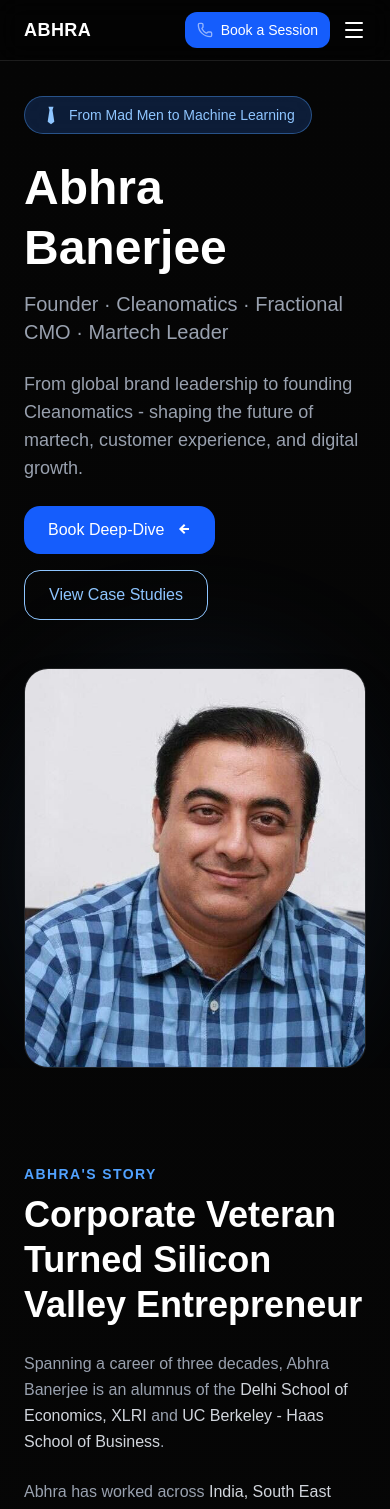
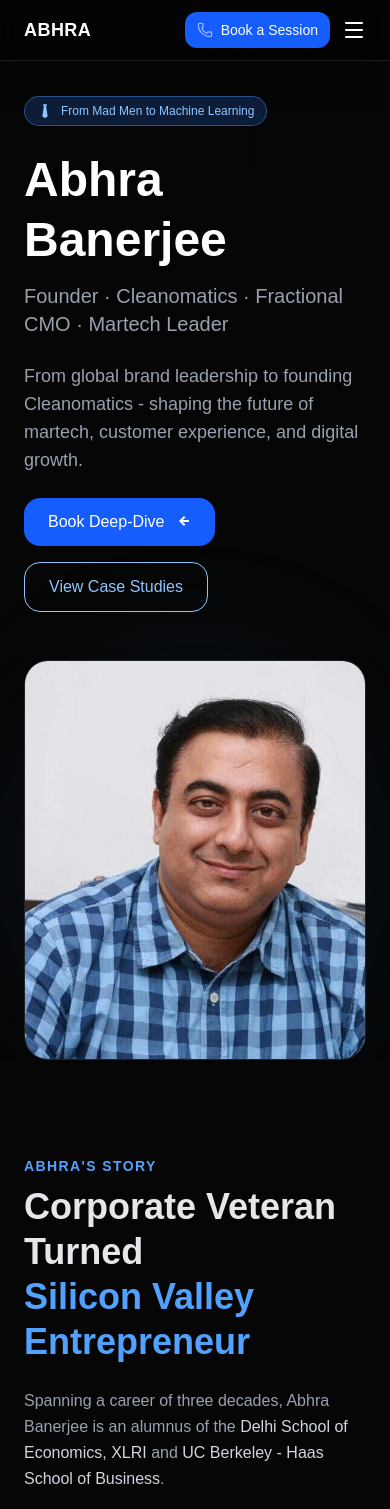
Before and after one commit to bikram-ops/abhrabanerjee, a Next.js app: page / in a window 390 px wide. Shown: the top 1509 px of the page. Built offline with nearby package versions, Linux system fonts and the light colour scheme.

Commit message:
Update Code

```diff
--- a/app/page.tsx
+++ b/app/page.tsx
@@ -127,16 +127,21 @@ export default function AbhraBanerjeePage() {
         >
           {/* LEFT */}
           <div className="lg:col-span-7 space-y-6">
-      <motion.div
+     <motion.div
   variants={fadeUp}
-  className="inline-flex items-center gap-2 text-sm px-4 py-2 rounded-full
-             bg-blue-500/20 border border-blue-400/40 text-blue-300 font-medium
-             backdrop-blur-md"
+  className="
+    inline-flex items-center gap-2
+    text-xs md:text-sm
+    px-3 py-1.5 md:px-4 md:py-2
+    rounded-full
+    bg-blue-500/20 border border-blue-400/40 text-blue-300 font-medium
+    backdrop-blur-md
+  "
 >
   <svg
     xmlns="http://www.w3.org/2000/svg"
     viewBox="0 0 24 24"
-    className="w-5 h-5 flex-shrink-0"
+    className="w-4 h-4 md:w-5 md:h-5 flex-shrink-0"
     fill="currentColor"
   >
     {/* Knot */}
@@ -148,7 +153,6 @@ export default function AbhraBanerjeePage() {
 
   From Mad Men to Machine Learning
 </motion.div>
-
 
 
             <motion.h1
@@ -211,11 +215,11 @@ export default function AbhraBanerjeePage() {
       <h3 className="text-sm tracking-widest text-blue-400 font-semibold mb-2">
         ABHRA'S STORY
       </h3>
+<h2 className="text-4xl md:text-5xl font-bold leading-tight mb-6 text-white">
+  <span className="text-gray-200">Corporate Veteran Turned</span> <br />
+  <span className="text-blue-400">Silicon Valley Entrepreneur</span>
+</h2>
 
-      <h2 className="text-4xl md:text-5xl font-bold leading-tight mb-6">
-        Corporate Veteran Turned Silicon<br />
-        Valley Entrepreneur
-      </h2>
 
       <p className="text-gray-400 leading-relaxed mb-6">
         Spanning a career of three decades, Abhra Banerjee is an alumnus of
```
